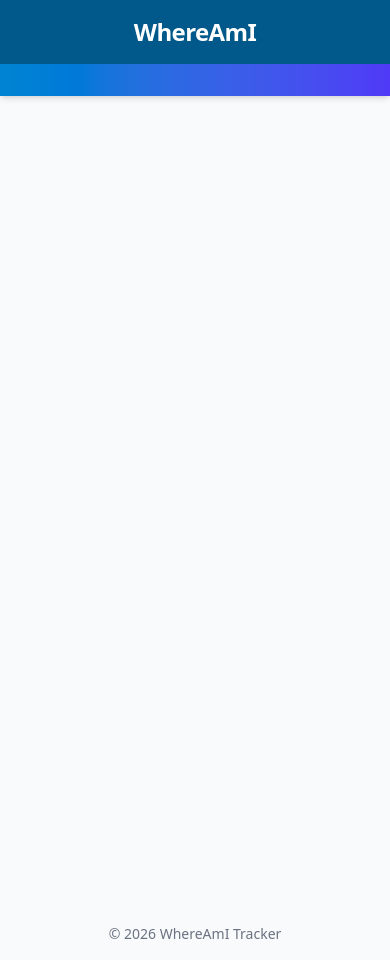
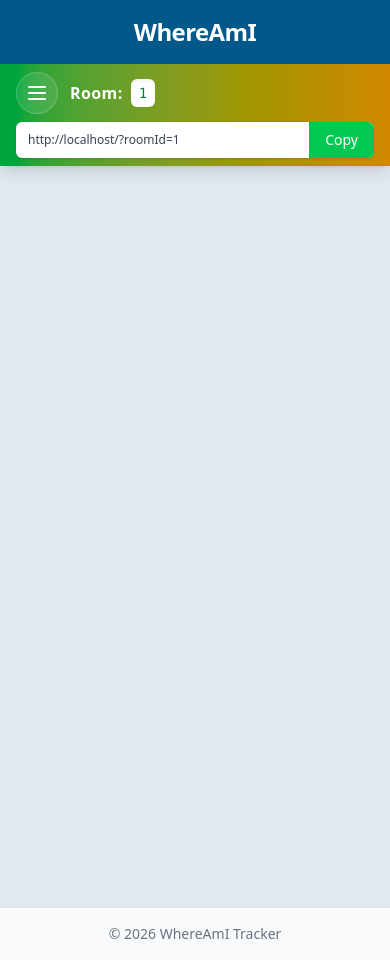
Before and after one commit to Mahmoud123Jamal/Device_Tarcking_Socket.io_App, a React (Vite) app in the folder frontend/: page /room/1 in a window 390 px wide. Built offline with nearby package versions, Linux system fonts and the light colour scheme; no server answers.

Commit message:
feat(map): enhance Map component with responsive sidebar and room URL sharing functionality

```diff
--- a/frontend/src/components/map.tsx
+++ b/frontend/src/components/map.tsx
@@ -1,8 +1,84 @@
+import { useState, useEffect } from "react";
+import { useRoom } from "../context/RoomContext";
+
 function Map() {
+  const [isSidebarOpen, setIsSidebarOpen] = useState(window.innerWidth >= 768);
+  const [windowWidth, setWindowWidth] = useState(window.innerWidth);
+  const [copied, setCopied] = useState(false);
+  const { roomId } = useRoom();
+
+  const roomUrl = `${window.location.origin}/?roomId=${roomId}`;
+
+  useEffect(() => {
+    const handleResize = () => setWindowWidth(window.innerWidth);
+    window.addEventListener("resize", handleResize);
+    return () => window.removeEventListener("resize", handleResize);
+  }, []);
+
   return (
-    <div className="relative h-screen flex-col overflow-hidden ">
-      {/* top */}
-      <div className="sticky top-0 z-30 bg-linear-to-r from-sky-600 to-indigo-600 shadow-md p-4"></div>
+    <div className="relative flex flex-col h-screen overflow-hidden">
+      {/* Top Bar */}
+      <div className="sticky top-0 z-30 bg-linear-to-r from-green-600 to-yellow-600 p-2 text-white shadow-lg">
+        <div className="flex flex-col md:flex-row items-center justify-between gap-2 px-2">
+          <div className="flex items-center w-full md:w-auto">
+            {windowWidth < 768 && !isSidebarOpen && (
+              <button
+                className="mr-3 bg-white/10 hover:bg-white/20 p-2 rounded-full border border-white/20 transition"
+                onClick={() => setIsSidebarOpen(true)}
+              >
+                <svg
+                  xmlns="http://www.w3.org/2000/svg"
+                  className="h-6 w-6 text-white"
+                  fill="none"
+                  viewBox="0 0 24 24"
+                  stroke="currentColor"
+                >
+                  <path
+                    strokeLinecap="round"
+                    strokeLinejoin="round"
+                    strokeWidth={2}
+                    d="M4 6h16M4 12h16M4 18h16"
+                  />
+                </svg>
+              </button>
+            )}
+            <span className="font-semibold tracking-wide">Room:</span>
+            <span className="ml-2 px-2 py-1 bg-white text-green-700 rounded-md font-mono text-sm shadow-inner">
+              {roomId}
+            </span>
+          </div>
+
+          <div className="flex items-center gap-2 w-full md:w-auto max-w-md">
+            <div className="flex flex-1 items-center bg-white rounded-md overflow-hidden shadow-sm">
+              <input
+                type="text"
+                value={roomUrl}
+                readOnly
+                className="flex-1 px-3 py-2 text-xs md:text-sm text-gray-700 bg-transparent outline-none truncate"
+              />
+              <button
+                onClick={() => {
+                  navigator.clipboard.writeText(roomUrl);
+                  setCopied(true);
+                  setTimeout(() => setCopied(false), 1500);
+                }}
+                className={`${
+                  copied ? "bg-green-700" : "bg-green-500 hover:bg-green-600"
+                } text-white px-4 py-2 text-sm font-medium transition-colors`}
+              >
+                {copied ? "Copied!" : "Copy"}
+              </button>
+            </div>
+          </div>
+        </div>
+      </div>
+
+      <div className="flex-1 relative">
+        {/* This is where your Leaflet Map component goes */}
+        <div className="h-full w-full bg-slate-200">
+          {/* Map Component Here */}
+        </div>
+      </div>
     </div>
   );
 }
```
